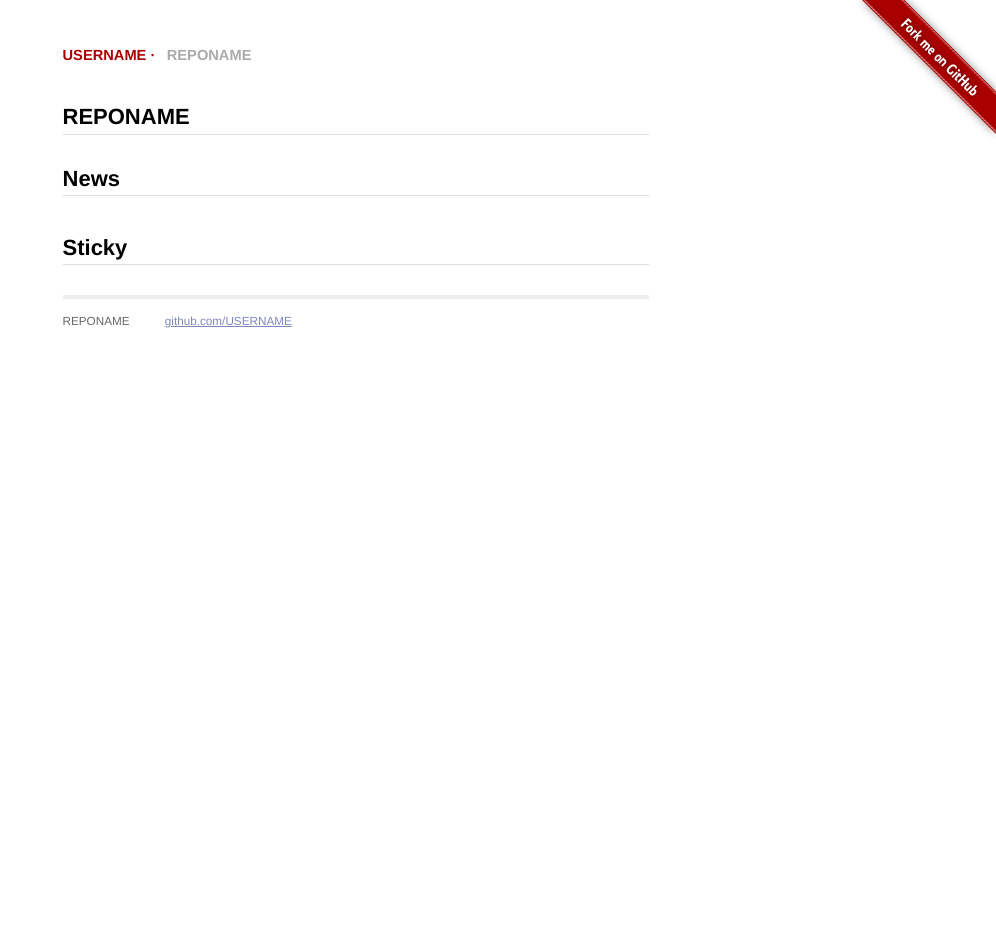
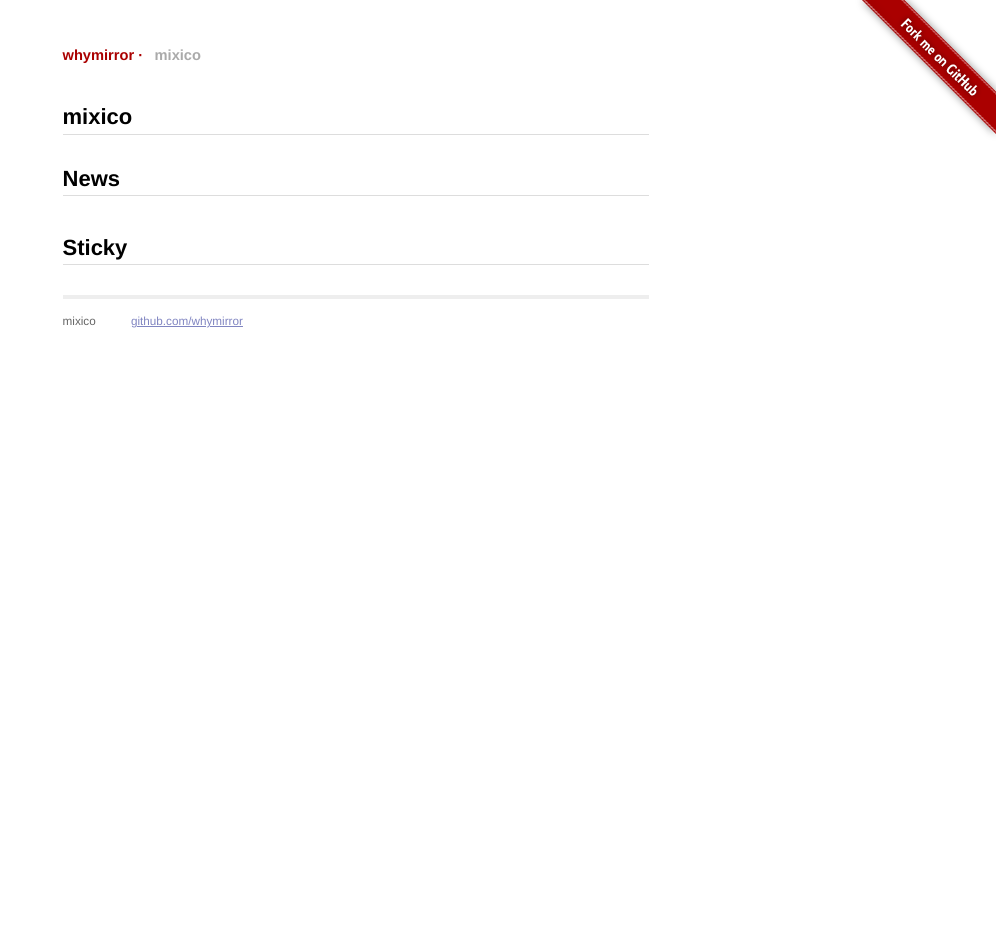
Before and after one commit to rkh/mixico, a Jekyll site: the page built from index.html, in a window 1280 px wide. Shown: the whole page, without its empty margins (284-1280 px from the left). Built offline with Jekyll 4.4.1, drawn with Linux system fonts in a browser that asks for light colours; Markdown is read by kramdown in place of the engine named in the settings.

Commit message:
Specialized for this repo

```diff
--- a/_layouts/default.html
+++ b/_layouts/default.html
@@ -5,8 +5,8 @@
 <head>
    <meta http-equiv="content-type" content="text/html; charset=utf-8" />
    <title>{{ page.title }}</title>
-   <meta name="author" content="USERNAME" />
-   <!-- <link href="http://feeds.feedburner.com/USERNAME-github-com-REPONAME" rel="alternate" title="USERNAME" type="application/atom+xml" /> -->
+   <meta name="author" content="whymirror" />
+   <!-- <link href="http://feeds.feedburner.com/whymirror-github-com-mixico" rel="alternate" title="whymirror" type="application/atom+xml" /> -->
    <link rel="stylesheet" href="/css/screen.css" type="text/css" media="screen, projection" />
    <link rel="stylesheet" href="/css/syntax.css" type="text/css" />
 </head>
@@ -14,8 +14,8 @@
 
 <div class="site">
   <div class="title">
-    <a href="/">USERNAME</a>
-    &middot; <a class="extra" href="http://github.com/USERNAME/REPONAME">REPONAME</a>
+    <a href="/">whymirror</a>
+    &middot; <a class="extra" href="http://github.com/whymirror/mixico">mixico</a>
   </div>
 
   {{ content }}
@@ -23,21 +23,21 @@
   <div class="footer">
     <div class="contact">
       <p>
-        REPONAME<br />
+        mixico<br />
       </p>
     </div>
     <div class="contact">
       <p>
-        <a href="http://github.com/USERNAME/">github.com/USERNAME</a><br />
+        <a href="http://github.com/whymirror/">github.com/whymirror</a><br />
       </p>
     </div>
     <div class="rss">
-      <!-- <a href="http://feeds.feedburner.com/USERNAME-github-com-REPONAME"><img src="/images/rss.png" alt="Subscribe to RSS Feed" /></a> -->
+      <!-- <a href="http://feeds.feedburner.com/whymirror-github-com-mixico"><img src="/images/rss.png" alt="Subscribe to RSS Feed" /></a> -->
     </div>
   </div>
 </div>
 
-<a href="http://github.com/USERNAME"><img style="position: absolute; top: 0; right: 0; border: 0;" src="/images/forkme_right_red_aa0000.png" alt="Fork me on GitHub" /></a>
+<a href="http://github.com/whymirror"><img style="position: absolute; top: 0; right: 0; border: 0;" src="/images/forkme_right_red_aa0000.png" alt="Fork me on GitHub" /></a>
 
 <!-- <script type="text/javascript"> -->
 <!-- var gaJsHost = (("https:" == document.location.protocol) ? "https://ssl." : "http://www."); -->
--- a/index.html
+++ b/index.html
@@ -1,10 +1,10 @@
 ---
 layout: default
-title: USERNAME.github.com/REPONAME
+title: whymirror.github.com/mixico
 ---
 
 <div id="home">
-  <h1>REPONAME</h1>
+  <h1>mixico</h1>
 
   <p>
 
```
Also changed, not shown: atom.xml (+8 -8 lines), _layouts/post.html (line endings or trailing spaces).
